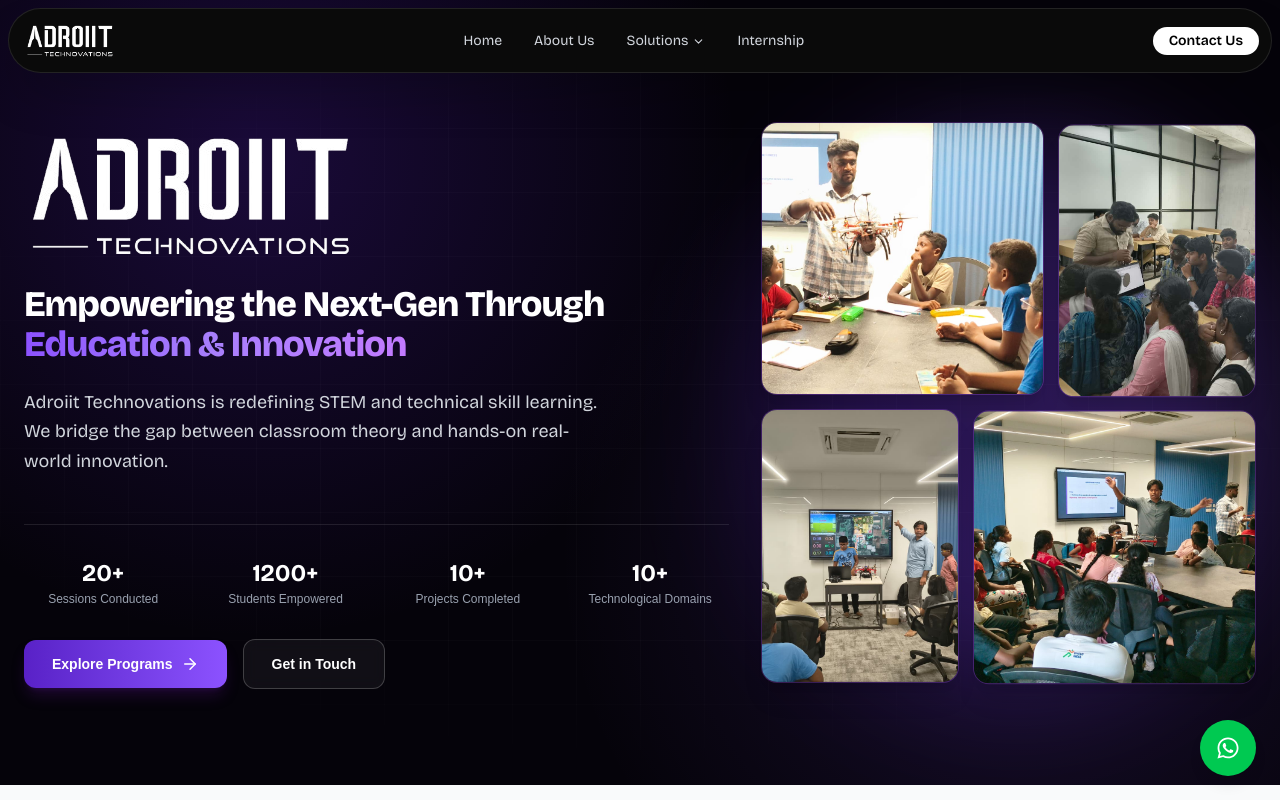
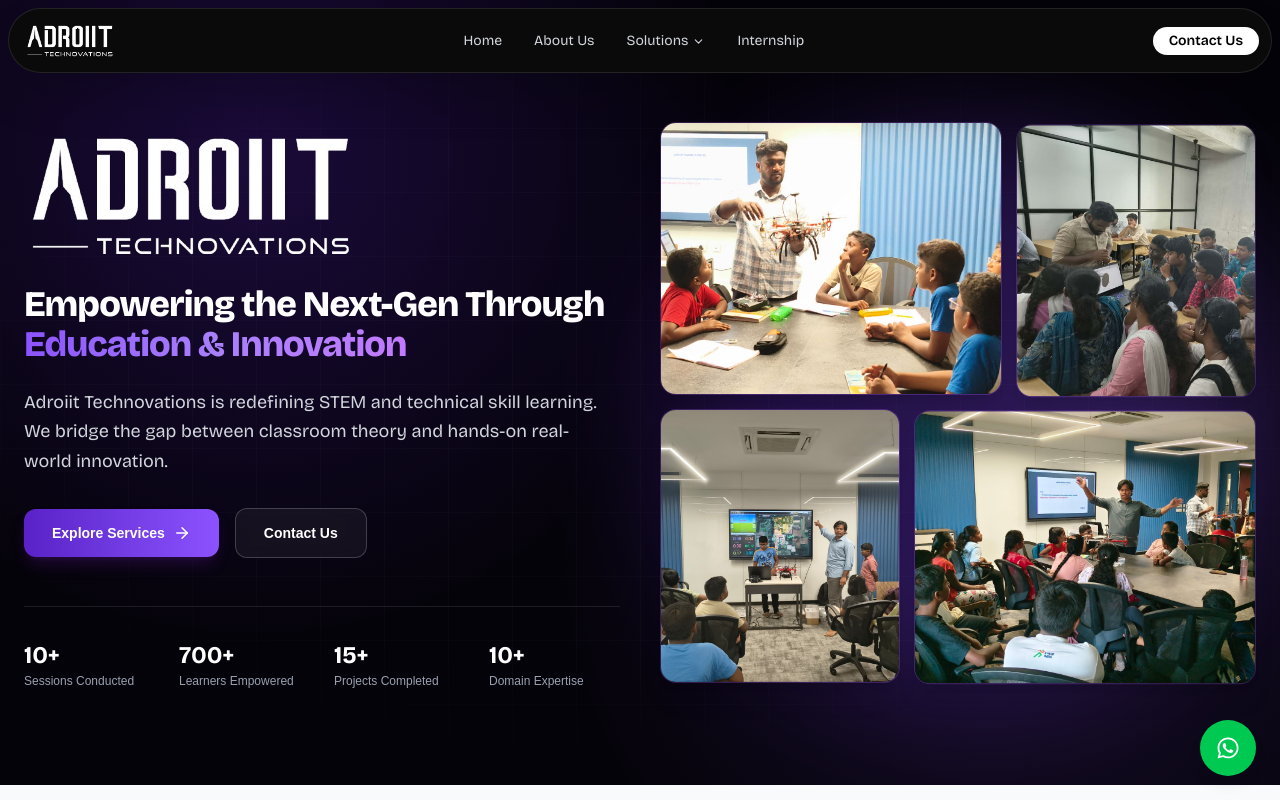
Before and after one commit to Adroiit-Technovations/adroiit-website, a Next.js app: page / in a window 1280 px wide. Shown: the top 800 px of the page. Built offline with nearby package versions, Linux system fonts and the light colour scheme; no server answers.

Commit message:
Updated Hero Section

```diff
--- a/sections/Hero.tsx
+++ b/sections/Hero.tsx
@@ -13,7 +13,7 @@
 const LOGO_WIDTH = 180;
 const LOGO_HEIGHT = 90;
 
-// Slideshow images for mobile view (Excludes the second image: /projects/6.jpeg)
+// Slideshow images for mobile view
 const MOBILE_HERO_IMAGES = [
   {
     src: "/projects/dsc-7.jpeg",
@@ -29,7 +29,7 @@
   },
 ];
 
-// All 4 images for desktop 4-image grid
+// All 4 images for desktop grid
 const DESKTOP_HERO_IMAGES = [
   {
     src: "/projects/dsc-7.jpeg",
@@ -52,7 +52,7 @@
 export default function ModernHero() {
   const [currentIndex, setCurrentIndex] = useState(0);
 
-  // Auto-play slideshow every 4 seconds for mobile single frame (Cycles through the 3 mobile images)
+  // Auto-play slideshow every 4 seconds for mobile single frame
   useEffect(() => {
     const timer = setInterval(() => {
       setCurrentIndex((prevIndex) => (prevIndex + 1) % MOBILE_HERO_IMAGES.length);
@@ -68,10 +68,10 @@
       <div className="absolute inset-0 bg-[linear-gradient(to_right,#ffffff05_1px,transparent_1px),linear-gradient(to_bottom,#ffffff05_1px,transparent_1px)] bg-[size:4rem_4rem] [mask-image:radial-gradient(ellipse_60%_50%_at_50%_50%,#000_70%,transparent_100%)] pointer-events-none" />
 
       <div className="max-w-7xl mx-auto px-6 relative z-10">
-        <div className="grid grid-cols-1 lg:grid-cols-12 gap-8 lg:gap-8 items-stretch">
+        <div className="grid grid-cols-1 lg:grid-cols-12 gap-8 lg:gap-10 items-stretch">
 
           {/* LEFT CONTENT COLUMN */}
-          <div className="lg:col-span-7 text-left flex flex-col items-start justify-between">
+          <div className="lg:col-span-6 flex flex-col items-start justify-between">
 
             <div className="w-full flex flex-col items-start">
               {/* ORDER 1: Logo */}
@@ -106,18 +106,8 @@
                 </span>
               </motion.h1>
 
-              {/* ORDER 3: Subtitle */}
-              <motion.p
-                initial={{ opacity: 0, y: 20 }}
-                animate={{ opacity: 1, y: 0 }}
-                transition={{ duration: 0.6, delay: 0.2 }}
-                className={`${bricolage.className} order-3 lg:order-none mt-6 text-base sm:text-lg text-gray-300 max-w-xl leading-relaxed`}
-              >
-                Adroiit Technovations is redefining STEM and technical skill learning. We bridge the gap between classroom theory and hands-on real-world innovation.
-              </motion.p>
-
-              {/* MOBILE ONLY ORDER 4: Hero Image Slideshow Frame (Cycles through 3 images) */}
-              <div className="order-4 lg:hidden w-full my-8 relative aspect-[16/10] sm:aspect-[16/9] rounded-2xl overflow-hidden shadow-2xl bg-white/5 border border-purple-500/20 backdrop-blur-sm">
+              {/* MOBILE ONLY ORDER 3: Hero Image Slideshow Frame */}
+              <div className="order-3 lg:hidden w-full my-6 relative aspect-[16/10] sm:aspect-[16/9] rounded-2xl overflow-hidden shadow-2xl bg-white/5 border border-purple-500/20 backdrop-blur-sm">
                 <AnimatePresence mode="popLayout">
                   <motion.div
                     key={currentIndex}
@@ -140,43 +130,28 @@
                 </AnimatePresence>
               </div>
 
-              {/* MOBILE ORDER 5 / DESKTOP BOTTOM: Impact Metrics */}
-              <motion.div
-                initial={{ opacity: 0 }}
-                animate={{ opacity: 1 }}
-                transition={{ duration: 0.8, delay: 0.5 }}
-                className="order-5 lg:order-none mt-4 lg:mt-12 pt-8 border-t border-white/10 grid grid-cols-2 sm:grid-cols-4 gap-6 w-full items-center text-center"
+              {/* ORDER 4 (Mobile) / Subtitle */}
+              <motion.p
+                initial={{ opacity: 0, y: 20 }}
+                animate={{ opacity: 1, y: 0 }}
+                transition={{ duration: 0.6, delay: 0.2 }}
+                className={`${bricolage.className} order-4 lg:order-none mt-2 lg:mt-6 text-base sm:text-lg text-gray-300 max-w-xl leading-relaxed`}
               >
-                <div className="flex flex-col items-center">
-                  <h4 className={`${bricolage.className} text-2xl font-bold text-white`}>20+</h4>
-                  <p className="text-xs text-gray-400 mt-0.5">Sessions Conducted</p>
-                </div>
-                <div className="flex flex-col items-center">
-                  <h4 className={`${bricolage.className} text-2xl font-bold text-white`}>1200+</h4>
-                  <p className="text-xs text-gray-400 mt-0.5">Students Empowered</p>
-                </div>
-                <div className="flex flex-col items-center">
-                  <h4 className={`${bricolage.className} text-2xl font-bold text-white`}>10+</h4>
-                  <p className="text-xs text-gray-400 mt-0.5">Projects Completed</p>
-                </div>
-                <div className="flex flex-col items-center">
-                  <h4 className={`${bricolage.className} text-2xl font-bold text-white`}>10+</h4>
-                  <p className="text-xs text-gray-400 mt-0.5">Technological Domains</p>
-                </div>
-              </motion.div>
+                Adroiit Technovations is redefining STEM and technical skill learning. We bridge the gap between classroom theory and hands-on real-world innovation.
+              </motion.p>
 
-              {/* ORDER 6: CTA Buttons */}
+              {/* ORDER 5 (Mobile) / CTA Buttons below subtext on Desktop */}
               <motion.div
                 initial={{ opacity: 0, y: 20 }}
                 animate={{ opacity: 1, y: 0 }}
                 transition={{ duration: 0.6, delay: 0.3 }}
-                className="order-6 lg:order-none mt-8 flex flex-col sm:flex-row items-stretch sm:items-center gap-4 w-full sm:w-auto"
+                className="order-5 lg:order-none mt-8 flex flex-col sm:flex-row items-stretch sm:items-center gap-4 w-full sm:w-auto"
               >
                 <Link
                   href="/services"
                   className="bg-gradient-to-r from-[#5921c7] to-[#8c52ff] hover:opacity-90 transition px-7 py-3.5 rounded-xl font-semibold text-sm text-white flex items-center justify-center gap-2 group shadow-lg shadow-purple-900/30"
                 >
-                  Explore Programs
+                  Explore Services
                   <ArrowRight size={18} className="group-hover:translate-x-1 transition-transform" />
                 </Link>
 
@@ -184,34 +159,56 @@
                   href="/contact"
                   className="border border-white/20 bg-white/5 hover:bg-white/10 backdrop-blur-sm transition px-7 py-3.5 rounded-xl font-semibold text-sm text-white text-center"
                 >
-                  Get in Touch
+                  Contact Us
                 </Link>
               </motion.div>
             </div>
 
+            {/* ORDER 6 (Mobile) / Impact Metrics Bar (Left-aligned on Desktop, Center on Mobile) */}
+            <motion.div
+              initial={{ opacity: 0 }}
+              animate={{ opacity: 1 }}
+              transition={{ duration: 0.8, delay: 0.5 }}
+              className="order-6 lg:order-none mt-10 lg:mt-12 pt-8 border-t border-white/10 grid grid-cols-2 sm:grid-cols-4 gap-6 w-full items-center text-center lg:text-left lg:items-start"
+            >
+              <div className="flex flex-col items-center lg:items-start">
+                <h4 className={`${bricolage.className} text-2xl font-bold text-white`}>10+</h4>
+                <p className="text-xs text-gray-400 mt-0.5">Sessions Conducted</p>
+              </div>
+              <div className="flex flex-col items-center lg:items-start">
+                <h4 className={`${bricolage.className} text-2xl font-bold text-white`}>700+</h4>
+                <p className="text-xs text-gray-400 mt-0.5">Learners Empowered</p>
+              </div>
+              <div className="flex flex-col items-center lg:items-start">
+                <h4 className={`${bricolage.className} text-2xl font-bold text-white`}>15+</h4>
+                <p className="text-xs text-gray-400 mt-0.5">Projects Completed</p>
+              </div>
+              <div className="flex flex-col items-center lg:items-start">
+                <h4 className={`${bricolage.className} text-2xl font-bold text-white`}>10+</h4>
+                <p className="text-xs text-gray-400 mt-0.5">Domain Expertise</p>
+              </div>
+            </motion.div>
+
           </div>
 
-          {/* DESKTOP VISUAL COLUMN (Displays all 4 images on desktop grid) */}
-          <div className="hidden lg:flex lg:col-span-5 relative w-full flex-col justify-stretch h-full min-h-[480px]">
+          {/* DESKTOP VISUAL COLUMN (Matching your uploaded screenshot) */}
+          <div className="hidden lg:flex lg:col-span-6 relative w-full flex-col justify-stretch h-full min-h-[500px]">
 
             {/* Ambient Background Glow */}
             <div className="absolute inset-0 bg-gradient-to-r from-[#5921c7] to-[#8c52ff] rounded-full blur-3xl opacity-25 pointer-events-none" />
 
-            {/* DESKTOP VIEW: Asymmetric Staggered Grid */}
-            <div className="relative w-full grid grid-cols-12 gap-3.5 h-full min-h-[480px]">
+            {/* Asymmetric 4-Image Grid Matching Image Screenshot */}
+            <div className="relative w-full grid grid-cols-12 gap-3.5 h-full">
 
-              {/* Image 1: Wide Rectangle */}
+              {/* Image 1: Top Left (Wide) */}
               <motion.div
                 initial={{ opacity: 0, y: 25 }}
-                animate={{
-                  opacity: 1,
-                  y: [0, -6, 0],
-                }}
+                animate={{ opacity: 1, y: [0, -6, 0] }}
                 transition={{
                   opacity: { duration: 0.6, delay: 0.2 },
                   y: { duration: 4, repeat: Infinity, ease: "easeInOut", delay: 0 },
                 }}
-                className="col-span-7 h-full min-h-[220px] lg:min-h-[260px] relative rounded-2xl overflow-hidden shadow-xl border border-purple-500/20 hover:border-purple-500/50 bg-white/5 group transition-colors duration-300"
+                className="col-span-7 h-full min-h-[230px] relative rounded-2xl overflow-hidden shadow-xl border border-purple-500/20 hover:border-purple-500/50 bg-white/5 group transition-colors duration-300"
               >
                 <Image
                   src={DESKTOP_HERO_IMAGES[0].src}
@@ -224,18 +221,15 @@
                 />
               </motion.div>
 
-              {/* Image 2: Narrow Rectangle */}
+              {/* Image 2: Top Right (Narrow) */}
               <motion.div
                 initial={{ opacity: 0, y: 25 }}
-                animate={{
-                  opacity: 1,
-                  y: [0, -8, 0],
-                }}
+                animate={{ opacity: 1, y: [0, -8, 0] }}
                 transition={{
                   opacity: { duration: 0.6, delay: 0.3 },
                   y: { duration: 4.5, repeat: Infinity, ease: "easeInOut", delay: 0.5 },
                 }}
-                className="col-span-5 h-full min-h-[220px] lg:min-h-[260px] relative rounded-2xl overflow-hidden shadow-xl border border-purple-500/20 hover:border-purple-500/50 bg-white/5 group transition-colors duration-300"
+                className="col-span-5 h-full min-h-[230px] relative rounded-2xl overflow-hidden shadow-xl border border-purple-500/20 hover:border-purple-500/50 bg-white/5 group transition-colors duration-300"
               >
                 <Image
                   src={DESKTOP_HERO_IMAGES[1].src}
@@ -246,18 +240,15 @@
                 />
               </motion.div>
 
-              {/* Image 3: Narrow Rectangle */}
+              {/* Image 3: Bottom Left (Narrow) */}
               <motion.div
                 initial={{ opacity: 0, y: 25 }}
-                animate={{
-                  opacity: 1,
-                  y: [0, -7, 0],
-                }}
+                animate={{ opacity: 1, y: [0, -7, 0] }}
                 transition={{
                   opacity: { duration: 0.6, delay: 0.4 },
                   y: { duration: 4.2, repeat: Infinity, ease: "easeInOut", delay: 0.3 },
                 }}
-                className="col-span-5 h-full min-h-[220px] lg:min-h-[260px] relative rounded-2xl overflow-hidden shadow-xl border border-purple-500/20 hover:border-purple-500/50 bg-white/5 group transition-colors duration-300"
+                className="col-span-5 h-full min-h-[230px] relative rounded-2xl overflow-hidden shadow-xl border border-purple-500/20 hover:border-purple-500/50 bg-white/5 group transition-colors duration-300"
               >
                 <Image
                   src={DESKTOP_HERO_IMAGES[2].src}
@@ -268,18 +259,15 @@
                 />
               </motion.div>
 
-              {/* Image 4: Wide Rectangle */}
+              {/* Image 4: Bottom Right (Wide) */}
               <motion.div
                 initial={{ opacity: 0, y: 25 }}
-                animate={{
-                  opacity: 1,
-                  y: [0, -5, 0],
-                }}
+                animate={{ opacity: 1, y: [0, -5, 0] }}
                 transition={{
                   opacity: { duration: 0.6, delay: 0.5 },
                   y: { duration: 3.8, repeat: Infinity, ease: "easeInOut", delay: 0.7 },
                 }}
-                className="col-span-7 h-full min-h-[220px] lg:min-h-[260px] relative rounded-2xl overflow-hidden shadow-xl border border-purple-500/20 hover:border-purple-500/50 bg-white/5 group transition-colors duration-300"
+                className="col-span-7 h-full min-h-[230px] relative rounded-2xl overflow-hidden shadow-xl border border-purple-500/20 hover:border-purple-500/50 bg-white/5 group transition-colors duration-300"
               >
                 <Image
                   src={DESKTOP_HERO_IMAGES[3].src}
```
